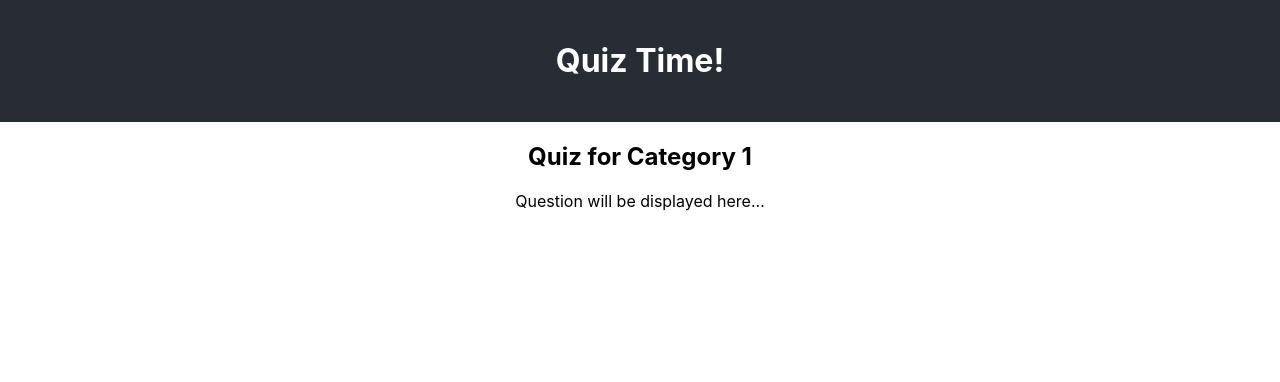
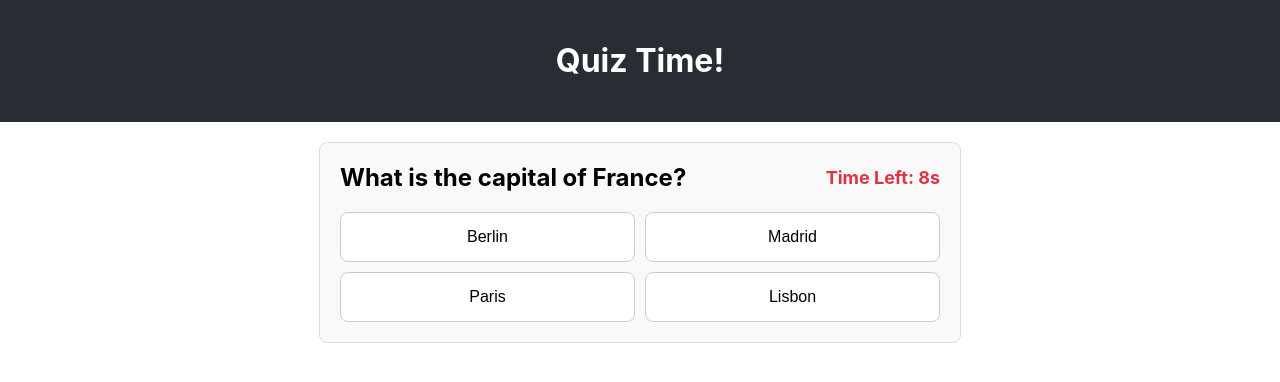
Before and after one commit to mohitbhasin/Quiznaire, a React (Create React App) app in the folder frontend/quiznaire-app/: page / in a window 1280 px wide. Both pictures are taken after a click on the element "History". Shown: the top 382 px of the page. Built offline with nearby package versions, Linux system fonts and the light colour scheme.

Commit message:
Adding Quiz component with timer and next buttong.

```diff
--- a/frontend/quiznaire-app/src/App.css
+++ b/frontend/quiznaire-app/src/App.css
@@ -29,3 +29,85 @@
 .category:hover {
   background-color: #e0e0e0;
 }
+
+/* Quiz Styles */
+.quiz-container {
+  margin: 20px auto;
+  max-width: 600px;
+  padding: 20px;
+  border: 1px solid #ddd;
+  border-radius: 8px;
+  background-color: #f9f9f9;
+}
+
+.quiz-header {
+  display: flex;
+  justify-content: space-between;
+  align-items: center;
+  margin-bottom: 20px;
+}
+
+.quiz-header h2 {
+  margin: 0;
+  text-align: left;
+}
+
+.timer {
+  font-size: 18px;
+  font-weight: bold;
+  color: #dc3545;
+}
+
+.options-container {
+  display: grid;
+  grid-template-columns: 1fr 1fr;
+  gap: 10px;
+  margin-top: 20px;
+}
+
+.option-button {
+  background-color: #fff;
+  border: 1px solid #ccc;
+  border-radius: 8px;
+  padding: 15px;
+  font-size: 16px;
+  cursor: pointer;
+  transition: background-color 0.3s, border-color 0.3s;
+}
+
+.option-button:hover:not(:disabled) {
+  background-color: #f0f0f0;
+  border-color: #aaa;
+}
+
+.option-button:disabled {
+  cursor: not-allowed;
+}
+
+.option-button.correct {
+  background-color: #d4edda;
+  border-color: #c3e6cb;
+  color: #155724;
+}
+
+.option-button.incorrect {
+  background-color: #f8d7da;
+  border-color: #f5c6cb;
+  color: #721c24;
+}
+
+.next-button {
+  margin-top: 20px;
+  padding: 10px 20px;
+  font-size: 16px;
+  border-radius: 8px;
+  background-color: #007bff;
+  color: white;
+  border: none;
+  cursor: pointer;
+  transition: background-color 0.3s;
+}
+
+.next-button:hover {
+  background-color: #0056b3;
+}
--- a/frontend/quiznaire-app/src/components/Quiz.tsx
+++ b/frontend/quiznaire-app/src/components/Quiz.tsx
@@ -1,14 +1,113 @@
-import React from 'react';
+import React, { useState, useEffect } from 'react';
+// Define the structure of a question
+interface Question {
+  id: number;
+  text: string;
+  options: string[];
+  correctAnswer: string;
+}
+
+// Mock data for the quiz questions
+const questions: Question[] = [
+  {
+    id: 1,
+    text: 'What is the capital of France?',
+    options: ['Berlin', 'Madrid', 'Paris', 'Lisbon'],
+    correctAnswer: 'Paris',
+  },
+  {
+    id: 2,
+    text: 'Which planet is known as the Red Planet?',
+    options: ['Earth', 'Mars', 'Jupiter', 'Venus'],
+    correctAnswer: 'Mars',
+  },
+  {
+    id: 3,
+    text: 'Who wrote the play \'Romeo and Juliet\'?',
+    options: ['Charles Dickens', 'William Shakespeare', 'Jane Austen', 'Mark Twain'],
+    correctAnswer: 'William Shakespeare',
+  },
+];
 
 interface QuizProps {
   categoryId: number;
 }
 
 const Quiz: React.FC<QuizProps> = ({ categoryId }) => {
+  const [currentQuestionIndex, setCurrentQuestionIndex] = useState(0);
+  const [selectedAnswer, setSelectedAnswer] = useState<string | null>(null);
+  const [showAnswer, setShowAnswer] = useState(false);
+  const [timeLeft, setTimeLeft] = useState(10);
+
+  useEffect(() => {
+    // If an answer is shown, don't run the timer
+    if (showAnswer) return;
+
+    // When the timer hits 0, show the answer
+    if (timeLeft === 0) {
+      setShowAnswer(true);
+      return;
+    }
+
+    // Set up the interval to run every second.
+    const timerId = setInterval(() => {
+      setTimeLeft(timeLeft - 1);
+    }, 1000);
+
+    // Clean up the interval when the component unmounts or re-renders
+    return () => clearInterval(timerId);
+  }, [timeLeft, showAnswer]); // dependency array that tells react to re-run the effect if one of these values change.
+
+  const currentQuestion = questions[currentQuestionIndex];
+
+  const handleAnswerClick = (option: string) => {
+    setSelectedAnswer(option);
+    setShowAnswer(true);
+  };
+
+  const handleNextClick = () => {
+    setShowAnswer(false);
+    setSelectedAnswer(null);
+    setTimeLeft(10); // Reset the timer
+    setCurrentQuestionIndex(currentQuestionIndex + 1);
+  };
+
+  const getButtonClassName = (option: string) => {
+    if (!showAnswer) {
+      return 'option-button';
+    }
+    if (option === currentQuestion.correctAnswer) {
+      return 'option-button correct';
+    }
+    if (option === selectedAnswer) {
+      return 'option-button incorrect';
+    }
+    return 'option-button';
+  };
+
   return (
-    <div>
-      <h2>Quiz for Category {categoryId}</h2>
-      <p>Question will be displayed here...</p>
+    <div className="quiz-container">
+      <div className="quiz-header">
+        <h2>{currentQuestion.text}</h2>
+        <div className="timer">Time Left: {timeLeft}s</div>
+      </div>
+      <div className="options-container">
+        {currentQuestion.options.map((option, index) => (
+          <button
+            key={index}
+            className={getButtonClassName(option)}
+            onClick={() => handleAnswerClick(option)}
+            disabled={showAnswer}
+          >
+            {option}
+          </button>
+        ))}
+      </div>
+      {showAnswer && (
+        <button onClick={handleNextClick} className="next-button">
+          Next
+        </button>
+      )}
     </div>
   );
 };
```
